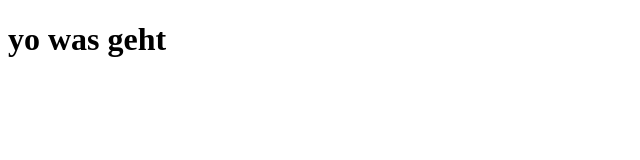
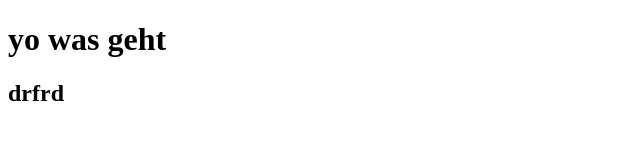
Before and after one commit to HeiUli/test, a plain HTML site: page index.html in a window 1280 px wide. Shown: the full height of the page, 0-640 px from the left. Drawn offline with Linux system fonts and the light colour scheme.

Commit message:
nochmal was

```diff
--- a/index.html
+++ b/index.html
@@ -8,5 +8,6 @@
 </head>
 <body>
     <h1>yo was geht</h1>
+    <h2>drfrd</h2>
 </body>
 </html>
```
